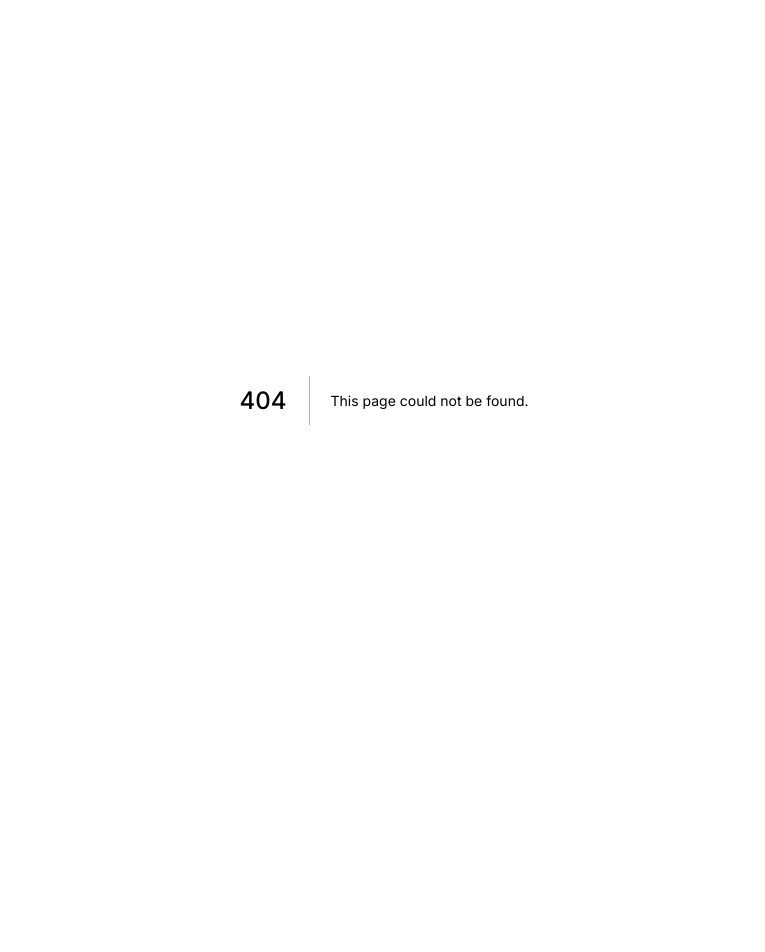
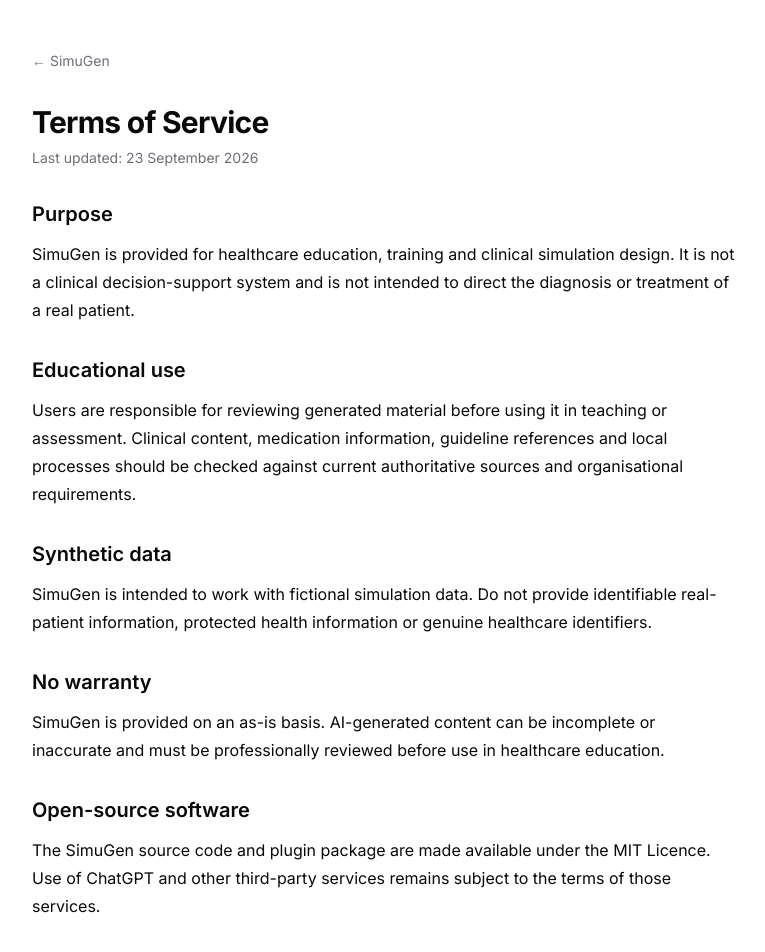
Before and after one commit to smcnab1/SimuGen, a Next.js app: page /terms in a window 1280 px wide. Before the commit this address had no page. Shown: the top 952 px of the page, without its empty margins (256-1021 px from the left). Before the commit the page ends 800 px from the top, so only its background shows below. Built offline with nearby package versions, Linux system fonts and the light colour scheme.

Commit message:
Add terms of service page

```diff
--- /dev/null
+++ b/app/terms/page.tsx
@@ -0,0 +1,74 @@
+import Link from "next/link";
+
+export default function TermsPage() {
+  return (
+    <main className="mx-auto min-h-screen w-full max-w-3xl px-4 py-12 md:px-8">
+      <Link href="/" className="text-sm text-muted-foreground hover:text-foreground">
+        ← SimuGen
+      </Link>
+
+      <h1 className="mt-8 text-3xl font-bold tracking-tight">Terms of Service</h1>
+      <p className="mt-2 text-sm text-muted-foreground">
+        Last updated: 23 September 2026
+      </p>
+
+      <div className="mt-8 space-y-8 leading-7">
+        <section>
+          <h2 className="text-xl font-semibold">Purpose</h2>
+          <p className="mt-3">
+            SimuGen is provided for healthcare education, training and clinical
+            simulation design. It is not a clinical decision-support system and
+            is not intended to direct the diagnosis or treatment of a real
+            patient.
+          </p>
+        </section>
+
+        <section>
+          <h2 className="text-xl font-semibold">Educational use</h2>
+          <p className="mt-3">
+            Users are responsible for reviewing generated material before using
+            it in teaching or assessment. Clinical content, medication
+            information, guideline references and local processes should be
+            checked against current authoritative sources and organisational
+            requirements.
+          </p>
+        </section>
+
+        <section>
+          <h2 className="text-xl font-semibold">Synthetic data</h2>
+          <p className="mt-3">
+            SimuGen is intended to work with fictional simulation data. Do not
+            provide identifiable real-patient information, protected health
+            information or genuine healthcare identifiers.
+          </p>
+        </section>
+
+        <section>
+          <h2 className="text-xl font-semibold">No warranty</h2>
+          <p className="mt-3">
+            SimuGen is provided on an as-is basis. AI-generated content can be
+            incomplete or inaccurate and must be professionally reviewed before
+            use in healthcare education.
+          </p>
+        </section>
+
+        <section>
+          <h2 className="text-xl font-semibold">Open-source software</h2>
+          <p className="mt-3">
+            The SimuGen source code and plugin package are made available under
+            the MIT Licence. Use of ChatGPT and other third-party services
+            remains subject to the terms of those services.
+          </p>
+        </section>
+
+        <section>
+          <h2 className="text-xl font-semibold">Changes</h2>
+          <p className="mt-3">
+            These terms may be updated as SimuGen develops. The current version
+            will be published on this site and in the project repository.
+          </p>
+        </section>
+      </div>
+    </main>
+  );
+}
```
